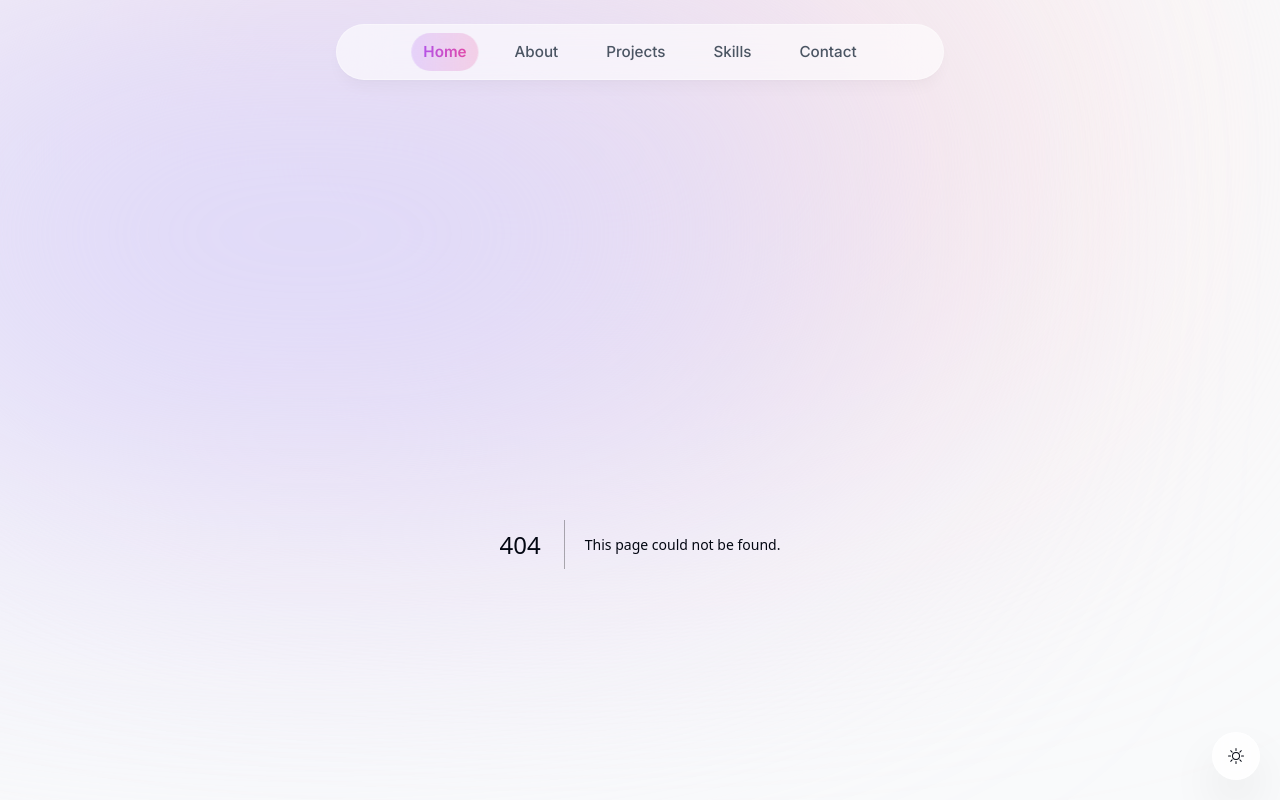
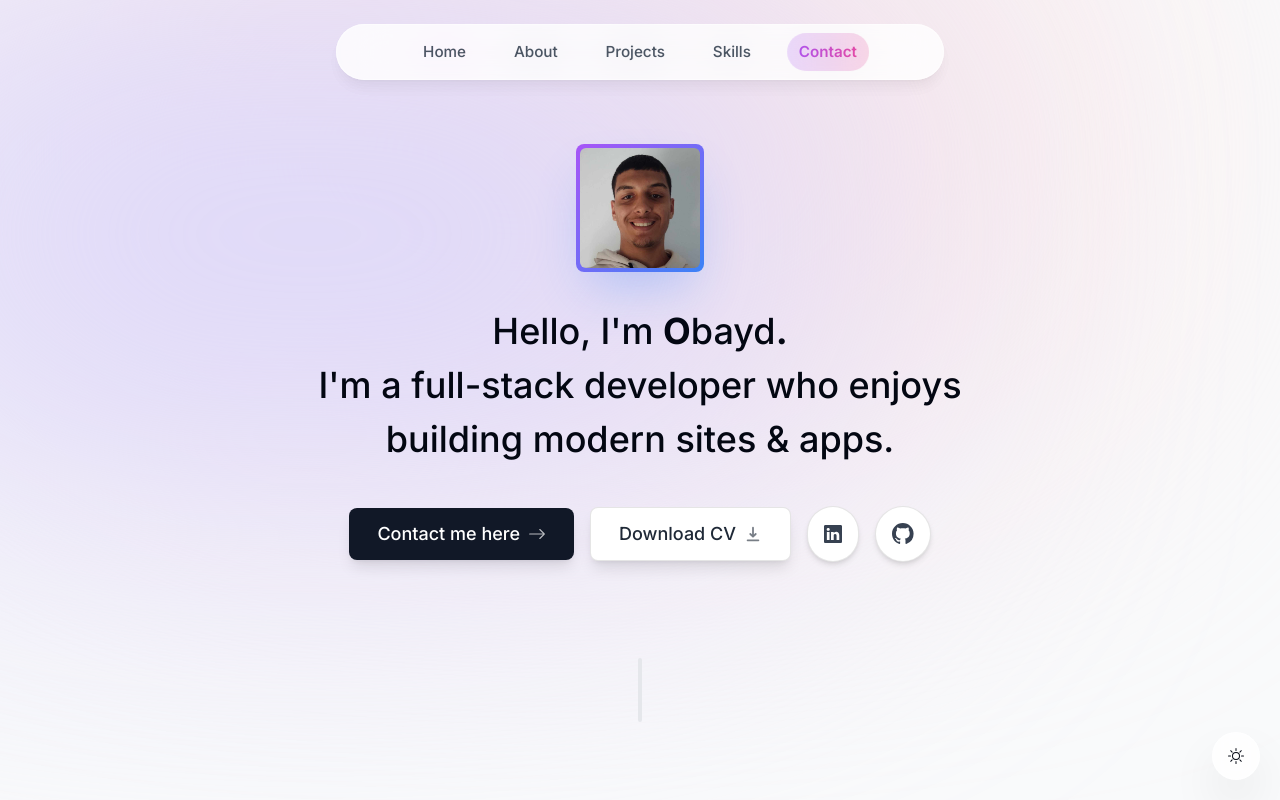
Before and after one commit to Obaydz/Portfolio, a Next.js app: page /Home in a window 1280 px wide. Before the commit this address had no page. Shown: the top 800 px of the page. Built offline with nearby package versions, Linux system fonts and the light colour scheme.

Commit message:
Add files via upload

```diff
--- /dev/null
+++ b/app/Home/globals.css
@@ -0,0 +1,22 @@
+@tailwind base;
+@tailwind components;
+@tailwind utilities;
+
+html {
+  --line-color: #e5e7eb;
+}
+
+html.dark {
+  --line-color: rgba(255, 255, 255, 0.2);
+}
+
+.borderBlack {
+  @apply border border-black/10;
+}
+
+.backface-hidden {
+  backface-visibility: hidden;
+}
+.perspective-1000 {
+  perspective: 1000px;
+}
--- /dev/null
+++ b/app/Home/layout.tsx
@@ -0,0 +1,40 @@
+import Header from "@/components/header";
+import "./globals.css";
+import { Inter } from "next/font/google";
+import ActiveSectionContextProvider from "@/context/active-section-context";
+import Footer from "@/components/footer";
+import ThemeSwitch from "@/components/prism";
+import ThemeContextProvider from "@/context/theme-context";
+import { Toaster } from "react-hot-toast";
+
+const inter = Inter({ subsets: ["latin"] });
+
+export const metadata = {
+  title: "Ricardo | Personal Portfolio",
+  description: "Ricardo is a full-stack developer with 8 years of experience.",
+};
+
+export default function RootLayout({
+  children,
+}: {
+  children: React.ReactNode;
+}) {
+  return (
+    <html lang="en" className="!scroll-smooth">
+      <body
+        className={`${inter.className} bg-gray-50 text-gray-950 relative pt-28 sm:pt-36 dark:bg-black dark:text-gray-50 dark:text-opacity-90`}
+      >
+
+        <ThemeContextProvider>
+          <ActiveSectionContextProvider>
+            <Header />
+            {children}
+
+            <Toaster position="top-right" />
+            <ThemeSwitch />
+          </ActiveSectionContextProvider>
+        </ThemeContextProvider>
+      </body>
+    </html>
+  );
+}
--- /dev/null
+++ b/app/Home/page.tsx
@@ -0,0 +1,22 @@
+
+import About from "@/components/about";
+import Contact from "@/components/contact";
+import Intro from "@/components/intro";
+import Projects from "@/components/projects";
+import SectionDivider from "@/components/section-divider";
+import Skills from "@/components/skills";
+import { Analytics } from "@vercel/analytics/next"
+
+export default function Home() {
+  return (
+    <main className="flex flex-col items-center px-4">
+      <Analytics/>
+      <Intro />
+      <SectionDivider />
+      <About />
+      <Projects />
+      <Skills />
+      <Contact />
+    </main>
+  );
+}
```
